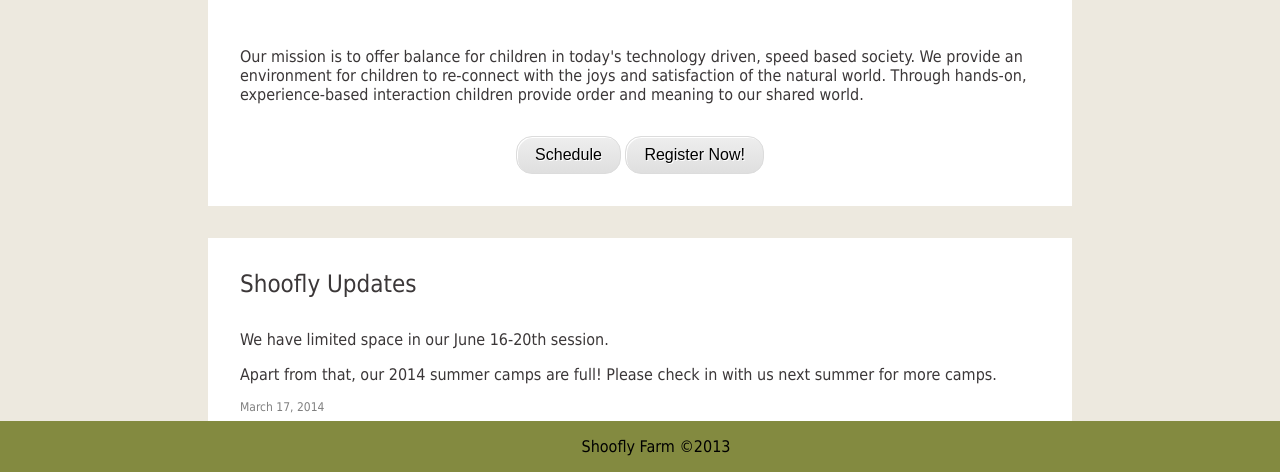
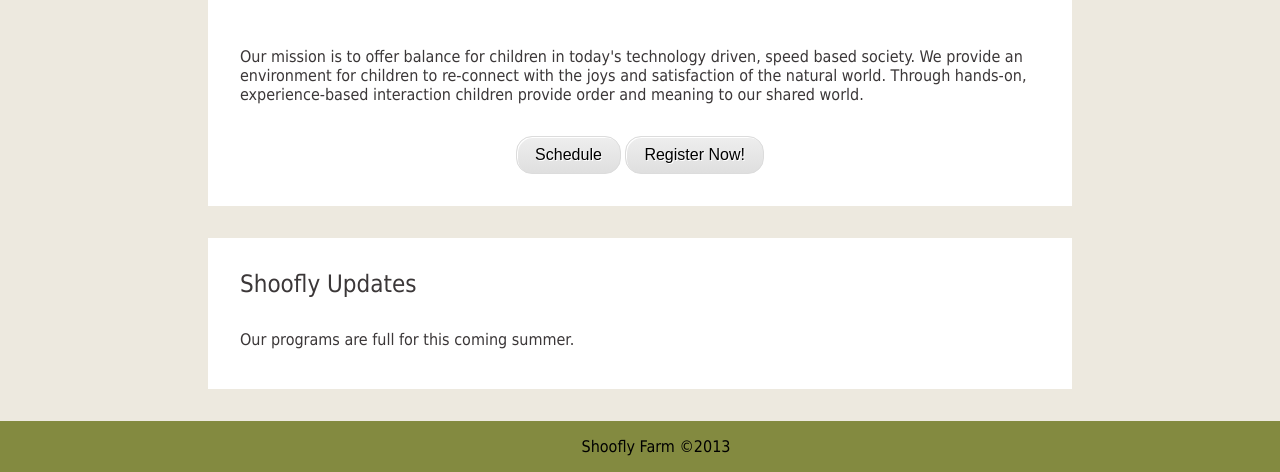
Before and after one commit to katekinsman/ShooflyRepo, a PHP site: page / in a window 1280 px wide. Shown: the part 500-972 px from the top of the page. Run offline with PHP 8.4, Linux system fonts and the light colour scheme; data that the repository does not hold is empty; some libraries are stand-ins or nearby versions; some web fonts are replaced.

Commit message:
Changed blog and updated open weeks
closed 1st june week and updated blog

```diff
--- a/home.php
+++ b/home.php
@@ -14,16 +14,5 @@
 <section class="home">
     <h2>Shoofly Updates</h2>
     <article>
-        <p class="update">We have limited space in our June 16-20th session.</p>
-        <p> Apart from that, our 2014 summer camps are full! Please check in with us next summer for more camps.</p>
-        <p class="updateDate">March 17, 2014</date>
-    </article>
-    <article>
-        <p class="update">Registration for 2014 Summer Camp will open Monday the 13th.</p>
-        <p class="updateDate">Jan 01, 2014</date>
-    </article>
-    <article>
-        <p class="update">If you have pre-registered please do not re-register, simply e-mail Jill@shooflyfarm.com your desired session/date.</p>
-        <p class="updateDate">Jan 01, 2014</date>
-    </article>
+        <p class="update">Our programs are full for this coming summer.</p>
 </section>
--- a/register.php
+++ b/register.php
@@ -5,7 +5,7 @@
         <p>Apart from that, our 2014 summer camps are full! Please check in with us next summer for more camps.</p>
         <table>
             <tr>
-                <td>June 16-20</td>
+                <td class="closed">June 16-20</td>
                 <td class="closed">July 7-11</td>
                 <td class="closed">August 4-8 (overnight available)</td>
             </tr>
```
